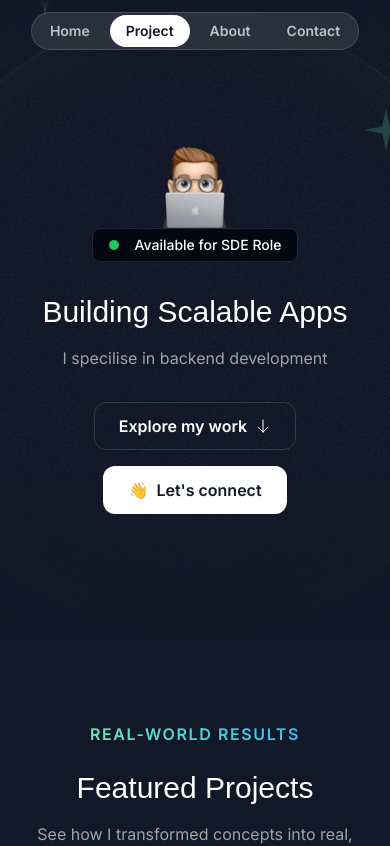
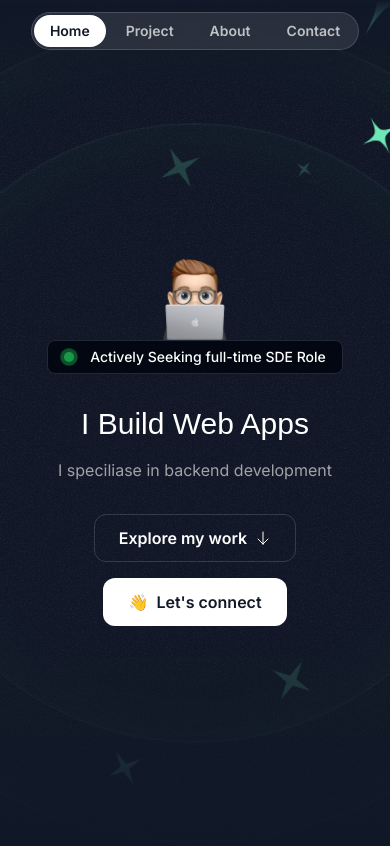
Before and after one commit to 001-syed-anwar/portfolio, a Next.js app: page / in a window 390 px wide. Shown: the top 846 px of the page. Built offline with nearby package versions, Linux system fonts and the light colour scheme; a web font is replaced by a local one.

Commit message:
Added animations

```diff
--- a/src/components/Card.tsx
+++ b/src/components/Card.tsx
@@ -1,10 +1,8 @@
 import grainImage from '@/assets/images/grain.jpg';
+import { ComponentPropsWithoutRef } from 'react';
 import { twMerge } from 'tailwind-merge';
 
-export const Card = ({className, children}:{
-    className?:string;
-    children:React.ReactNode;
-}) => {
+export const Card = ({className, children ,...other}:ComponentPropsWithoutRef<"div">) => {
     return (
         <div
             className={twMerge(`flex flex-col bg-gray-800 rounded-3xl relative z-0 shadow-lg
--- a/src/components/HeroOrbit.tsx
+++ b/src/components/HeroOrbit.tsx
@@ -5,25 +5,36 @@ export const HeroOrbit = (
   {
     children,
     size,
-    rotation
+    rotation,
+    orbitDuration,
+    spinDuration,
   }:
     {
       children: React.ReactNode,
       size: number,
-      rotation: number
+      rotation: number,
+      spinDuration?: string;
+      orbitDuration?: string,
     }) => {
-  //   animate-spin [animation-duration:30s]
   return (
-    <div className='absolute top-1/2 left-1/2  -translate-x-1/2 -translate-y-1/2'>
-      <div className='' style={{
-        height: `${size}px`,
-        width: `${size}px`,
-        transform: `rotate(${rotation}deg)`
+    <div className='absolute top-1/2 left-1/2  -translate-x-1/2 -translate-y-1/2 '>
+      <div className="animate-spin" style={{
+        animationDuration: orbitDuration,
       }}>
-        <div className=' inline-flex' style={{
-          transform: `rotate(${rotation * -1}deg)`
+        <div className='flex items-start justify-start' style={{
+          height: `${size}px`,
+          width: `${size}px`,
+          transform: `rotate(${rotation}deg)`,
         }}>
-          {children}
+          <div className="animate-spin" style={{
+            animationDuration: spinDuration,
+          }}>
+            <div className=' inline-flex' style={{
+              transform: `rotate(${rotation * -1}deg)`,
+            }}>
+              {children}
+            </div>
+          </div>
         </div>
       </div>
     </div>
--- a/src/sections/About.tsx
+++ b/src/sections/About.tsx
@@ -78,8 +78,7 @@ export const AboutSection = () => {
       <div className="mt-20 flex flex-col gap-6">
         <Card className="h-[320px] overflow-hidden">
           <CardHeader className="px-6 pt-6" description="Explore the technologies and tools used to craft exceptional web apps" title="My Tools" />
-          <ToolboxItems items={toolboxItems} className="mt-6" />
-          <ToolboxItems items={toolboxItems} className="mt-6" itemClassName="-translate-x-1/2" />
+          <ToolboxItems items={toolboxItems} className="mt-6" itemClassName="animate-move-left" />
         </Card>
         <div className="grid grid-cols-1 md:grid-cols-5 gap-8">
           <Card className="h-[320px] overflow-y-hidden md:col-span-2 p-6">
@@ -95,7 +94,7 @@ export const AboutSection = () => {
             <CardHeader description="Explore my interest" title="Beyond the code" className="px-6 py-6" />
             <div className="relative flex-1">
               {hobbies.map((item) => (
-                <div key={item.title} className="absolute inline-flex gap-2 px-6 bg-gradient-to-r from-emerald-300 to-sky-400 rounded-full py-1.5" style={{
+                <div key={item.title} className="animate-bounce [animation-duration:4s] absolute inline-flex gap-2 px-6 bg-gradient-to-r from-emerald-300 to-sky-400 rounded-full py-1.5" style={{
                   left: item.left,
                   top: item.top,
                 }}>
--- a/src/sections/Hero.tsx
+++ b/src/sections/Hero.tsx
@@ -8,41 +8,41 @@ import SparkleIcon from '@/assets/icons/sparkle.svg';
 
 export const HeroSection = () => {
   return (
-    <div id="home" className='py-32 md:py-48 lg:py-60 relative z-0 overflow-hidden'>
+    <div id="home" className='py-60 relative z-0 overflow-hidden'>
       <div className='absolute inset-0 [mask-image:linear-gradient(to_bottom,transparent,black_10%,black_70%,transparent)]'>
         <div className='absolute inset-0 -z-30 opacity-5' style={{ backgroundImage: `url(${grainImage.src})` }} />
         <div className='hero-ring' />
         <div className='hero-ring size-[820px]' />
         <div className='hero-ring size-[1020px]' />
         <div className='hero-ring size-[1220px]' />
-        <HeroOrbit size={800} rotation={-45}>
+        <HeroOrbit size={800} rotation={-45} orbitDuration='20s' spinDuration='5s'>
           <StarIcon className="size-28 text-emerald-300 " />
         </HeroOrbit>
-        <HeroOrbit size={550} rotation={20}>
+        <HeroOrbit size={550} rotation={20} orbitDuration='40s' spinDuration='5s'>
           <StarIcon className="size-12 text-emerald-300 " />
         </HeroOrbit>
-        <HeroOrbit size={590} rotation={100}>
+        <HeroOrbit size={590} rotation={100} orbitDuration='50s' spinDuration='5s'>
           <StarIcon className="size-12 text-emerald-300 " />
         </HeroOrbit>
-        <HeroOrbit size={430} rotation={-15}>
+        <HeroOrbit size={430} rotation={-15} orbitDuration='40s' spinDuration='5s'>
           <SparkleIcon className="size-12 text-emerald-300/20 " />
         </HeroOrbit>
-        <HeroOrbit size={430} rotation={35}>
+        <HeroOrbit size={430} rotation={35} orbitDuration='70s' spinDuration='5s'>
           <SparkleIcon className="size-5 text-emerald-300/20 " />
         </HeroOrbit>
-        <HeroOrbit size={430} rotation={90}>
+        <HeroOrbit size={430} rotation={90} orbitDuration='20s' spinDuration='5s'>
           <SparkleIcon className="size-12 text-emerald-300/20 " />
         </HeroOrbit>
-        <HeroOrbit size={530} rotation={180}>
+        <HeroOrbit size={530} rotation={180} orbitDuration='40s' spinDuration='5s'>
           <SparkleIcon className="size-10 text-emerald-300/20 " />
         </HeroOrbit>
-        <HeroOrbit size={710} rotation={150}>
+        <HeroOrbit size={710} rotation={150} orbitDuration='40s' spinDuration='5s'>
           <SparkleIcon className="size-12 text-emerald-300/20 " />
         </HeroOrbit>
-        <HeroOrbit size={720} rotation={80}>
+        <HeroOrbit size={720} rotation={80} orbitDuration='80s' spinDuration='5s'>
           <div className="size-3 rounded-full bg-emerald-300/10 " />
         </HeroOrbit>
-        <HeroOrbit size={820} rotation={350}>
+        <HeroOrbit size={820} rotation={350} orbitDuration='40s' spinDuration='5s'>
           <div className="size-5 rounded-full bg-emerald-300/10 " />
         </HeroOrbit>
       </div>
@@ -50,13 +50,15 @@ export const HeroSection = () => {
         <div className='flex flex-col items-center'>
           <Image src={memojiImage} className='size-[100px]' alt='Profile' />
           <div className='bg-gray-950 border border-gray-800 px-4 py-1.5 inline-flex items-center gap-4 rounded-lg'>
-            <div className='bg-green-500 size-2.5 rounded-full'></div>
-            <div className='text-sm font-medium'>Available for SDE Role</div>
+            <div className='bg-green-500 size-2.5 rounded-full relative'>
+              <div className="bg-green-700 animate-ping-large absolute inset-0 rounded-full"/>
+            </div>
+            <div className='text-sm font-medium text-center'>Actively Seeking full-time SDE Role</div>
           </div>
           <div className='max-w-lg mx-auto'>
-            <h1 className='font-serif text-3xl md:text-5xl text-center mt-8'>Building Scalable Apps</h1>
+            <h1 className='font-serif text-3xl md:text-5xl text-center mt-8'>I Build Web Apps</h1>
             <p className='mt-4 text-center text-white/60 md:text-lg'>
-              I specilise in backend development
+              I speciliase in backend development
             </p>
           </div>
           <div className='flex flex-col md:flex-row justify-center items-center mt-8 gap-4'>
--- a/src/sections/Projects.tsx
+++ b/src/sections/Projects.tsx
@@ -59,8 +59,10 @@ export function ProjectsSection() {
     <div id="project" className="py-20 px-4 md:px-6 lg:px-20">
         <SectionHeader description="See how I transformed concepts into real, polished products." eyebrow="Featured Projects" title="Real-World Results" />
         <div className="flex flex-col gap-12 mt-12 md:mt-20">
-          {portfolioProjects.map((project) => (
-            <Card key={project.title} className="pb-1 px-8 pt-8 md:px-12 md:pt-12 lg:flex-row lg:pt-16 lg:px-20">
+          {portfolioProjects.map((project,projectIndex) => (
+            <Card key={project.title} className="pb-1 px-8 pt-8 md:px-12 md:pt-12 lg:flex-row lg:pt-16 lg:px-20 sticky top-16" style={{
+              top: `calc(64px + ${projectIndex * 40}px)`,
+            }}>
               <div className="lg:w-[40%]">
                 <div className="flex justify-between items-center">
                   <div className="bg-gradient-to-r from-emerald-300 to-sky-400 inline-flex font-bold uppercase tracking-widest text-sm gap-2 text-transparent bg-clip-text">
--- a/tailwind.config.ts
+++ b/tailwind.config.ts
@@ -1,3 +1,4 @@
+import { transform } from "next/dist/build/swc";
 import type { Config } from "tailwindcss";
 
 const config: Config = {
@@ -24,7 +25,32 @@ const config: Config = {
       fontFamily:{
         sans:'var(--font-sans)',
         serif:'var(--font-serif)'
-      }
+      },
+      animation:{
+        'ping-large':'ping-large 1s ease-in-out infinite',
+        'move-left':'move-left 20s linear infinite',
+        'bounce-once': 'bounceOnce 0.6s ease',
+      },
+      keyframes:{
+        'ping-large':{
+          '75%,100%':{
+            transform:'scale(3)',
+            opacity:'0',
+          }
+        },
+        'move-left':{
+          '0%':{
+            transform:'translateX(0%)'
+          },
+          '100%':{
+            transform:'translateX(-50%)'
+          }
+        },
+        'bounceOnce': {
+          '0%, 100%': { transform: 'translateY(0)' },
+          '50%': { transform: 'translateY(-8px)' },
+        },
+      },
     },
   },
   plugins: [],
```
Also changed, not shown: src/components/ToolboxItems.tsx (+16 -8 lines).
